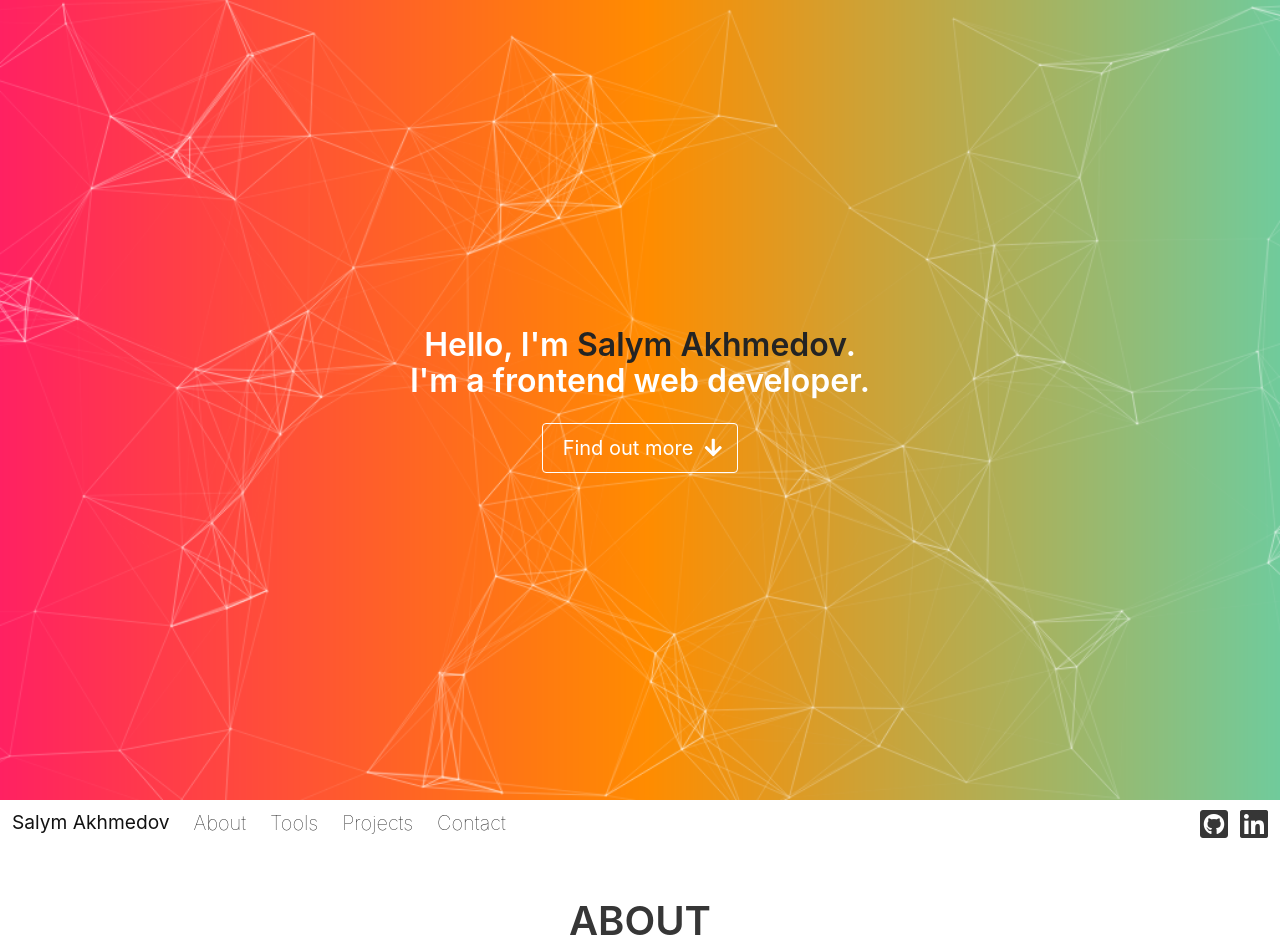
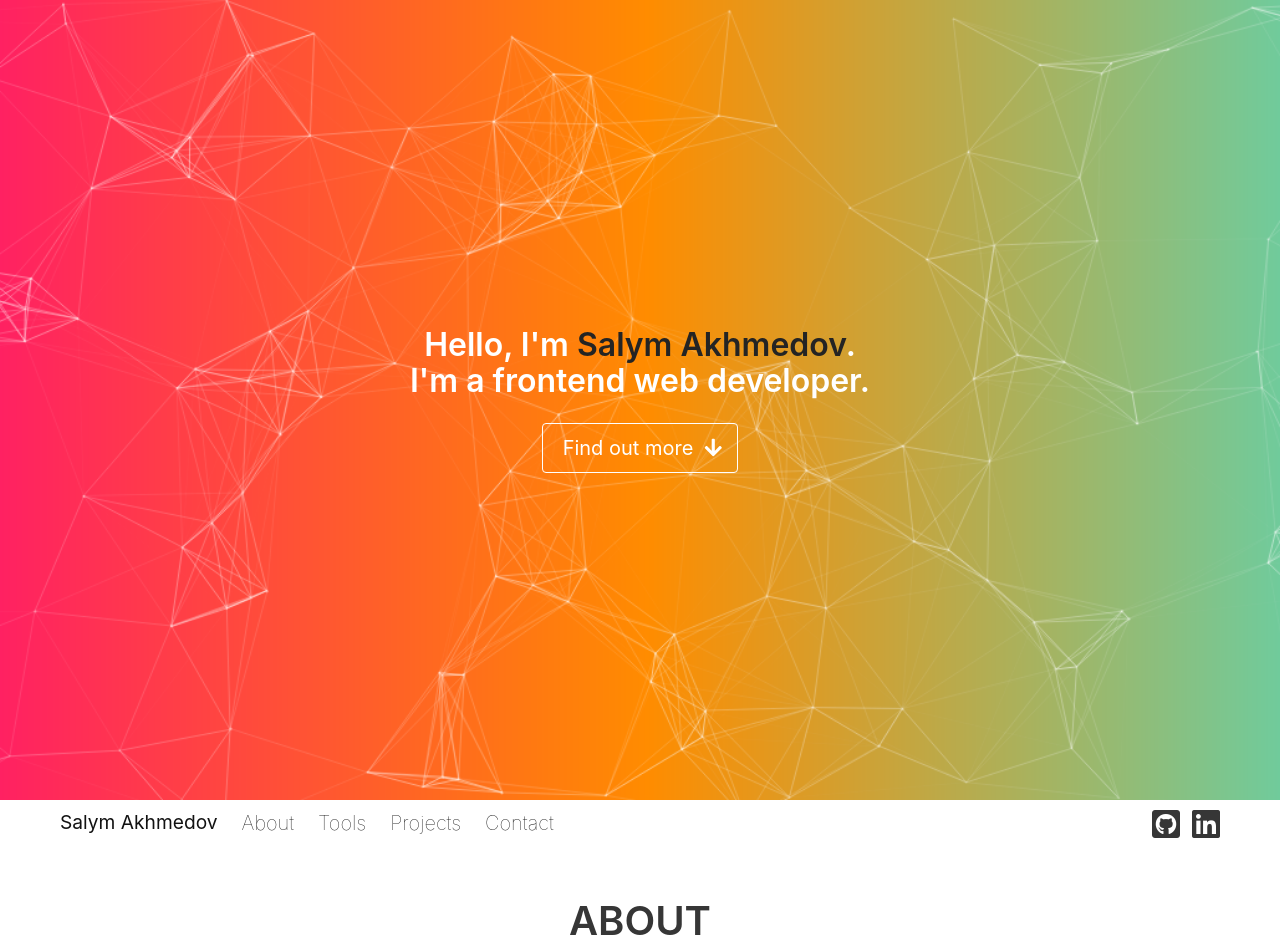
Before and after one commit to salymk/salym-portfolio, a React (Create React App) app: page / in a window 1280 px wide. Shown: the top 952 px of the page. Built offline with nearby package versions, Linux system fonts and the light colour scheme.

Commit message:
Added margin left and right to navbar

```diff
--- a/src/index.scss
+++ b/src/index.scss
@@ -44,6 +44,10 @@ $navbar-height: 2.8rem;
 
 .navbar {
 	transition: 0.8s;
+}
+
+.navbar-brand {
+	margin-left: 3rem;
 }
 
 .bg-color:hover {
@@ -103,6 +107,10 @@ $navbar-height: 2.8rem;
 		margin-right: auto;
 		width: 50%;
 	}
+
+	.navbar-brand {
+		margin-left: 0rem;
+	}
 }
 
 @media only screen and (max-width: 320px) {
--- a/src/sections/header/Navbar.js
+++ b/src/sections/header/Navbar.js
@@ -105,7 +105,7 @@ const Navbar = () => {
 					</Link>
 				</div>
 				<div className='navbar-end'>
-					<div className='navbar-item'>
+					<div className='navbar-item mr-6'>
 						<div className='field is-grouped'>
 							<a
 								href='https://github.com/salymk'
```
